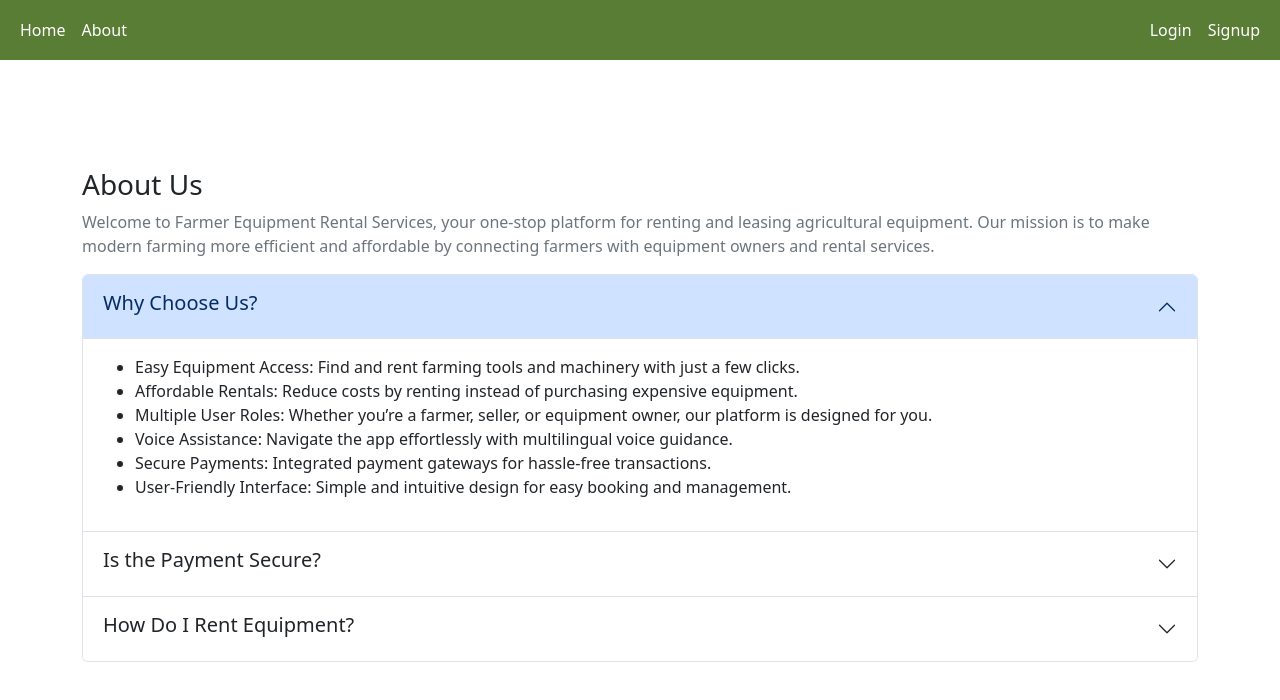
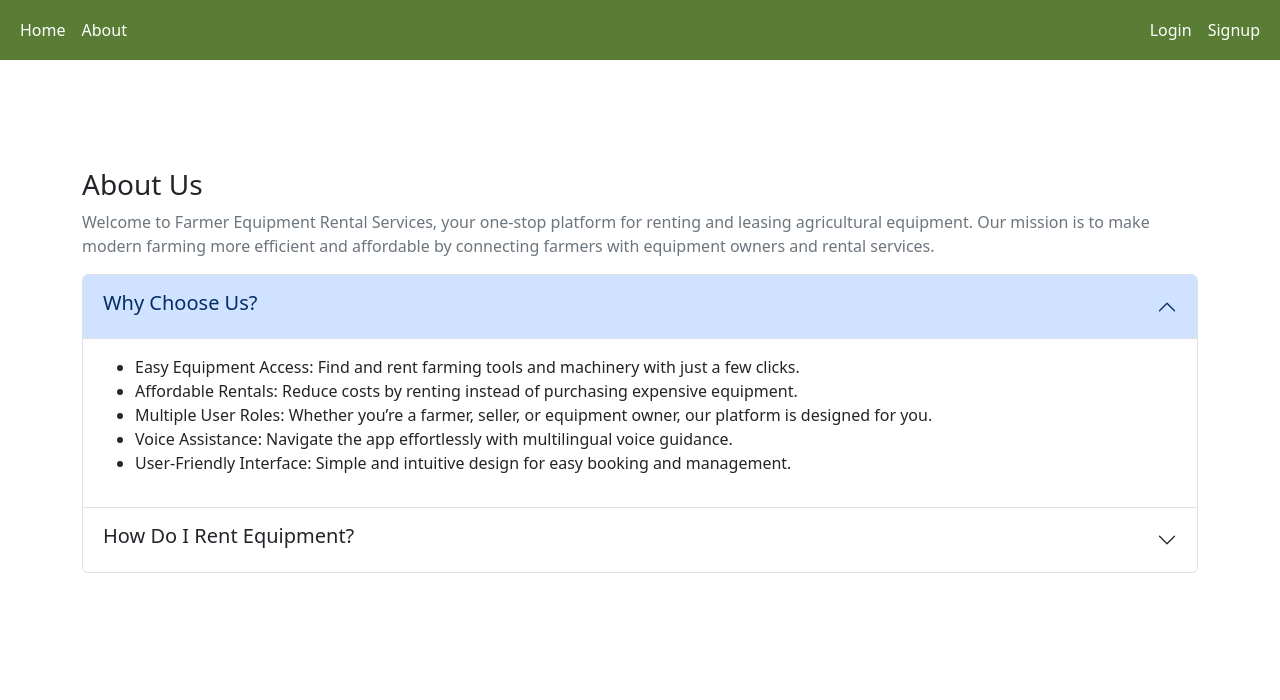
Before and after one commit to prathibha9949/FinalProject, a React (Create React App) app in the folder ohmnamahshivaya/FARMERFINAL107/FARMER107/Frontend/: page /about in a window 1280 px wide. Shown: the top 700 px of the page. Built offline with nearby package versions, Linux system fonts and the light colour scheme.

Commit message:
Updated backend URL to deployed backend

```diff
--- a/ohmnamahshivaya/FARMERFINAL107/FARMER107/Frontend/src/components/About.js
+++ b/ohmnamahshivaya/FARMERFINAL107/FARMER107/Frontend/src/components/About.js
@@ -37,35 +37,12 @@ const About = () => {
                 <li>Affordable Rentals: Reduce costs by renting instead of purchasing expensive equipment.</li>
                 <li>Multiple User Roles: Whether you’re a farmer, seller, or equipment owner, our platform is designed for you.</li>
                 <li>Voice Assistance: Navigate the app effortlessly with multilingual voice guidance.</li>
-                <li>Secure Payments: Integrated payment gateways for hassle-free transactions.</li>
                 <li>User-Friendly Interface: Simple and intuitive design for easy booking and management.</li>
               </ul>
             </div>
           </div>
         </div>
 
-        {/* Accordion Item #2 - Is the Payment Secure? */}
-        <div className="accordion-item">
-          <h2 className="accordion-header" id="headingTwo">
-            <button
-              className="accordion-button collapsed"
-              type="button"
-              data-bs-toggle="collapse"
-              data-bs-target="#collapseTwo"
-              aria-expanded="false"
-              aria-controls="collapseTwo"
-            >
-              <h5>Is the Payment Secure?</h5>
-            </button>
-          </h2>
-          <div id="collapseTwo" className="accordion-collapse collapse">
-            <div className="accordion-body">
-              Yes, we use **highly secure payment gateways** to ensure that all transactions are **encrypted** and **protected**.
-              Our platform supports multiple payment methods, including **UPI, credit/debit cards, and net banking**.
-              You can **safely rent equipment** without worrying about fraud or security issues.
-            </div>
-          </div>
-        </div>
 
         {/* Accordion Item #3 - How Do I Rent Equipment? */}
         <div className="accordion-item">
@@ -88,7 +65,7 @@ const About = () => {
                 <li><strong>Sign Up/Login:</strong> Create an account or log in.</li>
                 <li><strong>Browse Equipment:</strong> Search for the required farming tools or machinery.</li>
                 <li><strong>Check Availability:</strong> View rental details, pricing, and availability.</li>
-                <li><strong>Make a Booking:</strong> Select the equipment and duration, then proceed to payment.</li>
+                <li><strong>Make a Booking:</strong> Select the equipment and duration, then proceed to chat with seller or call the seller.</li>
                 <li><strong>Confirm & Use:</strong> Once confirmed, collect or receive the equipment.</li>
               </ol>
               If you have any issues, our **support team is available 24/7** to assist you!
--- a/ohmnamahshivaya/FARMERFINAL107/FARMER107/Frontend/src/components/Home.js
+++ b/ohmnamahshivaya/FARMERFINAL107/FARMER107/Frontend/src/components/Home.js
@@ -18,7 +18,7 @@ const Home = () => {
 
       {/* Text below the image */}
       <div className="mt-4">
-        <h1 className="fw-bold text-success">Welcome to Our Agriculture Platform</h1>
+        <h1 className="fw-bold text-success">Welcome to Our Agriculture Equipment Rental Platform</h1>
         <p className="text-muted">
           Connect, rent equipment, and innovate. Discover how we empower farmers and businesses.
         </p>
```
